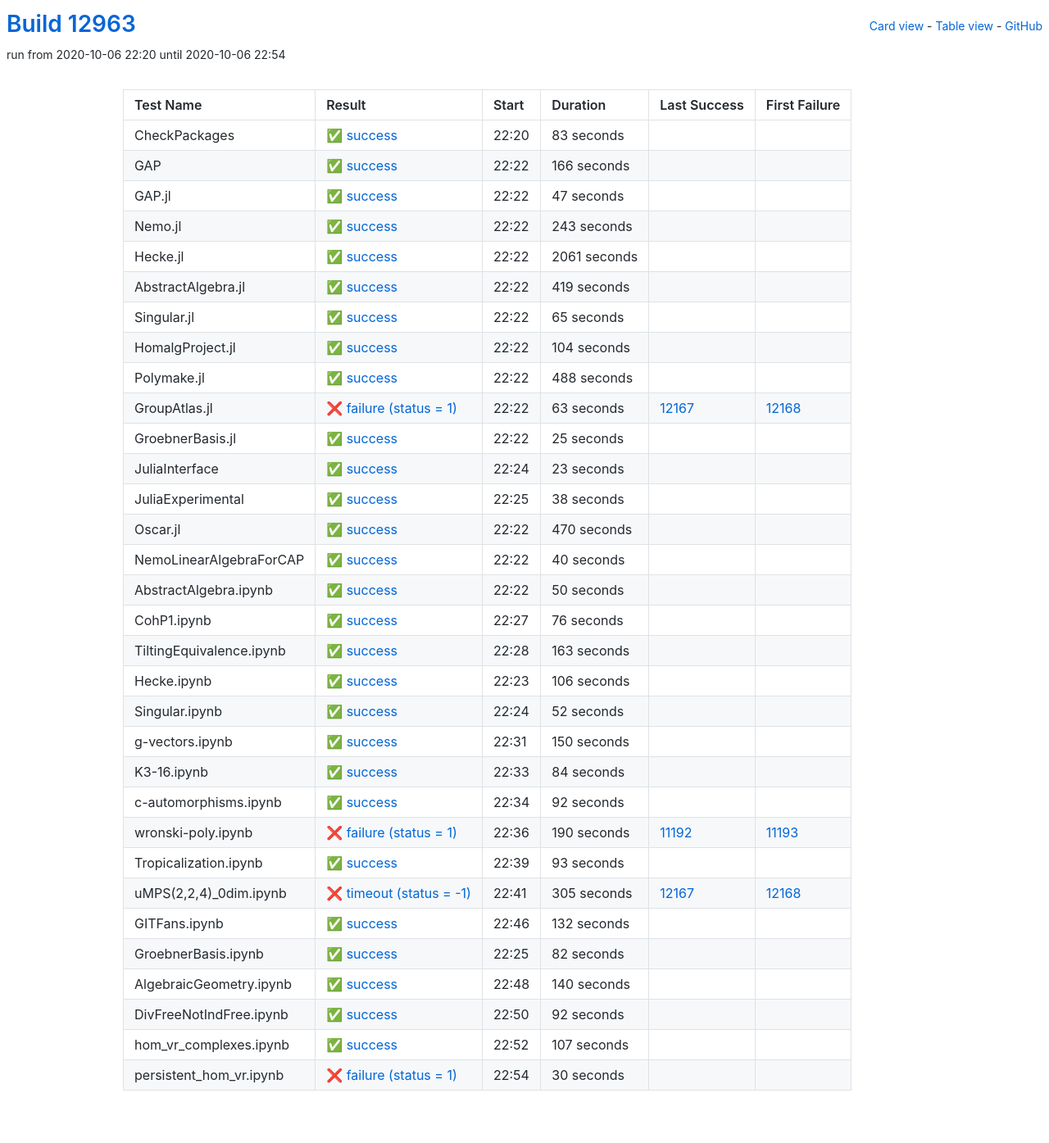
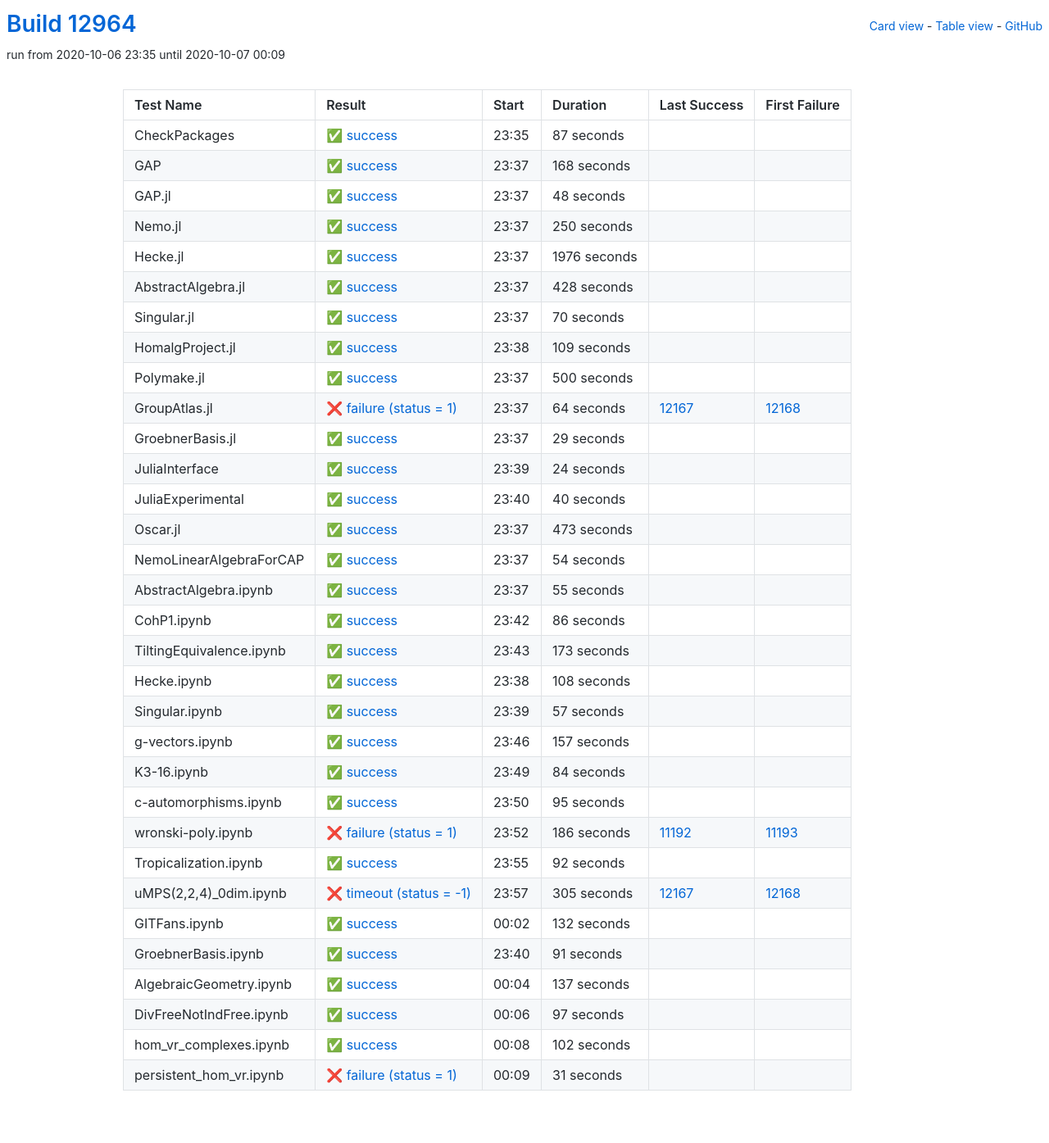
Before and after one commit to oscar-system/oscar-ci-status, a Jekyll site: the page built from table.html, in a window 1280 px wide. Shown: the whole page at 82% size. Built offline with Jekyll 4.4.1, drawn with Linux system fonts in a browser that asks for light colours.

Commit message:
Build #12964

```diff
--- a/_data/ci.yml
+++ b/_data/ci.yml
@@ -1,6 +1,6 @@
 ---
-build: 12963
-build_url: https://oscarci.mathematik.uni-kl.de/job/oscar/12963/
+build: 12964
+build_url: https://oscarci.mathematik.uni-kl.de/job/oscar/12964/
 job: oscar
 organization: oscar-system
 repo: oscar-ci-status
@@ -8,176 +8,152 @@
 tests:
 - name: CheckPackages
   id: checkpackages
-  log: https://oscarci.mathematik.uni-kl.de/job/oscar/12963/artifact/logs/build-12963/CheckPackages.log
-  start: 2020-10-06 22:20
+  log: https://oscarci.mathematik.uni-kl.de/job/oscar/12964/artifact/logs/build-12964/CheckPackages.log
+  start: 2020-10-06 23:35
   success: true
   exitcode: 0
   status: success
-  duration: 83
+  duration: 87
   last_success: false
   last_success_url:
   first_failure: false
   first_failure_url:
 - name: GAP
   id: gap
-  log: https://oscarci.mathematik.uni-kl.de/job/oscar/12963/artifact/logs/build-12963/GAP.log
-  start: 2020-10-06 22:22
+  log: https://oscarci.mathematik.uni-kl.de/job/oscar/12964/artifact/logs/build-12964/GAP.log
+  start: 2020-10-06 23:37
   success: true
   exitcode: 0
   status: success
-  duration: 166
+  duration: 168
   last_success: false
   last_success_url:
   first_failure: false
   first_failure_url:
 - name: GAP.jl
   id: gap-jl
-  log: https://oscarci.mathematik.uni-kl.de/job/oscar/12963/artifact/logs/build-12963/GAP.jl.log
-  start: 2020-10-06 22:22
+  log: https://oscarci.mathematik.uni-kl.de/job/oscar/12964/artifact/logs/build-12964/GAP.jl.log
+  start: 2020-10-06 23:37
   success: true
   exitcode: 0
   status: success
-  duration: 47
+  duration: 48
   last_success: false
   last_success_url:
   first_failure: false
   first_failure_url:
 - name: Nemo.jl
   id: nemo-jl
-  log: https://oscarci.mathematik.uni-kl.de/job/oscar/12963/artifact/logs/build-12963/Nemo.jl.log
-  start: 2020-10-06 22:22
+  log: https://oscarci.mathematik.uni-kl.de/job/oscar/12964/artifact/logs/build-12964/Nemo.jl.log
+  start: 2020-10-06 23:37
   success: true
   exitcode: 0
   status: success
-  duration: 243
+  duration: 250
   last_success: false
   last_success_url:
   first_failure: false
   first_failure_url:
 - name: Hecke.jl
   id: hecke-jl
-  log: https://oscarci.mathematik.uni-kl.de/job/oscar/12963/artifact/logs/build-12963/Hecke.jl.log
-  start: 2020-10-06 22:22
+  log: https://oscarci.mathematik.uni-kl.de/job/oscar/12964/artifact/logs/build-12964/Hecke.jl.log
+  start: 2020-10-06 23:37
   success: true
   exitcode: 0
   status: success
-  duration: 2061
+  duration: 1976
   last_success: false
   last_success_url:
   first_failure: false
   first_failure_url:
 - name: AbstractAlgebra.jl
   id: abstractalgebra-jl
-  log: https://oscarci.mathematik.uni-kl.de/job/oscar/12963/artifact/logs/build-12963/AbstractAlgebra.jl.log
-  start: 2020-10-06 22:22
+  log: https://oscarci.mathematik.uni-kl.de/job/oscar/12964/artifact/logs/build-12964/AbstractAlgebra.jl.log
+  start: 2020-10-06 23:37
   success: true
   exitcode: 0
   status: success
-  duration: 419
+  duration: 428
   last_success: false
   last_success_url:
   first_failure: false
   first_failure_url:
 - name: Singular.jl
   id: singular-jl
-  log: https://oscarci.mathematik.uni-kl.de/job/oscar/12963/artifact/logs/build-12963/Singular.jl.log
-  start: 2020-10-06 22:22
+  log: https://oscarci.mathematik.uni-kl.de/job/oscar/12964/artifact/logs/build-12964/Singular.jl.log
+  start: 2020-10-06 23:37
   success: true
   exitcode: 0
   status: success
-  duration: 65
+  duration: 70
   last_success: false
   last_success_url:
   first_failure: false
   first_failure_url:
 - name: HomalgProject.jl
   id: homalgproject-jl
-  log: https://oscarci.mathematik.uni-kl.de/job/oscar/12963/artifact/logs/build-12963/HomalgProject.jl.log
-  start: 2020-10-06 22:22
+  log: https://oscarci.mathematik.uni-kl.de/job/oscar/12964/artifact/logs/build-12964/HomalgProject.jl.log
+  start: 2020-10-06 23:38
   success: true
   exitcode: 0
   status: success
-  duration: 104
+  duration: 109
   last_success: false
   last_success_url:
   first_failure: false
   first_failure_url:
 - name: Polymake.jl
   id: polymake-jl
-  log: https://oscarci.mathematik.uni-kl.de/job/oscar/12963/artifact/logs/build-12963/Polymake.jl.log
-  start: 2020-10-06 22:22
+  log: https://oscarci.mathematik.uni-kl.de/job/oscar/12964/artifact/logs/build-12964/Polymake.jl.log
+  start: 2020-10-06 23:37
   success: true
   exitcode: 0
   status: success
-  duration: 488
+  duration: 500
   last_success: false
   last_success_url:
   first_failure: false
   first_failure_url:
 - name: GroupAtlas.jl
   id: groupatlas-jl
-  log: https://oscarci.mathematik.uni-kl.de/job/oscar/12963/artifact/logs/build-12963/GroupAtlas.jl.log
-  start: 2020-10-06 22:22
+  log: https://oscarci.mathematik.uni-kl.de/job/oscar/12964/artifact/logs/build-12964/GroupAtlas.jl.log
+  start: 2020-10-06 23:37
   success: false
   exitcode: 1
   status: failure
-  duration: 63
+  duration: 64
   last_success: 12167
   last_success_url: https://oscarci.mathematik.uni-kl.de/job/oscar/12167/
   first_failure: 12168
   first_failure_url: https://oscarci.mathematik.uni-kl.de/job/oscar/12168/
 - name: GroebnerBasis.jl
   id: groebnerbasis-jl
-  log: https://oscarci.mathematik.uni-kl.de/job/oscar/12963/artifact/logs/build-12963/GroebnerBasis.jl.log
-  start: 2020-10-06 22:22
+  log: https://oscarci.mathematik.uni-kl.de/job/oscar/12964/artifact/logs/build-12964/GroebnerBasis.jl.log
+  start: 2020-10-06 23:37
   success: true
   exitcode: 0
   status: success
-  duration: 25
+  duration: 29
   last_success: false
   last_success_url:
   first_failure: false
   first_failure_url:
 - name: JuliaInterface
   id: juliainterface
-  log: https://oscarci.mathematik.uni-kl.de/job/oscar/12963/artifact/logs/build-12963/JuliaInterface.log
-  start: 2020-10-06 22:24
+  log: https://oscarci.mathematik.uni-kl.de/job/oscar/12964/artifact/logs/build-12964/JuliaInterface.log
+  start: 2020-10-06 23:39
   success: true
   exitcode: 0
   status: success
-  duration: 23
+  duration: 24
   last_success: false
   last_success_url:
   first_failure: false
   first_failure_url:
 - name: JuliaExperimental
   id: juliaexperimental
-  log: https://oscarci.mathematik.uni-kl.de/job/oscar/12963/artifact/logs/build-12963/JuliaExperimental.log
-  start: 2020-10-06 22:25
-  success: true
-  exitcode: 0
-  status: success
-  duration: 38
-  last_success: false
-  last_success_url:
-  first_failure: false
-  first_failure_url:
-- name: Oscar.jl
-  id: oscar-jl
-  log: https://oscarci.mathematik.uni-kl.de/job/oscar/12963/artifact/logs/build-12963/Oscar.jl.log
-  start: 2020-10-06 22:22
-  success: true
-  exitcode: 0
-  status: success
-  duration: 470
-  last_success: false
-  last_success_url:
-  first_failure: false
-  first_failure_url:
-- name: NemoLinearAlgebraForCAP
-  id: nemolinearalgebraforcap
-  log: https://oscarci.mathematik.uni-kl.de/job/oscar/12963/artifact/logs/build-12963/NemoLinearAlgebraForCAP.log
-  start: 2020-10-06 22:22
+  log: https://oscarci.mathematik.uni-kl.de/job/oscar/12964/artifact/logs/build-12964/JuliaExperimental.log
+  start: 2020-10-06 23:40
   success: true
   exitcode: 0
   status: success
@@ -186,82 +162,106 @@
   last_success_url:
   first_failure: false
   first_failure_url:
-- name: AbstractAlgebra.ipynb
-  id: abstractalgebra-ipynb
-  log: https://oscarci.mathematik.uni-kl.de/job/oscar/12963/artifact/logs/build-12963/AbstractAlgebra.ipynb.log
-  start: 2020-10-06 22:22
+- name: Oscar.jl
+  id: oscar-jl
+  log: https://oscarci.mathematik.uni-kl.de/job/oscar/12964/artifact/logs/build-12964/Oscar.jl.log
+  start: 2020-10-06 23:37
   success: true
   exitcode: 0
   status: success
-  duration: 50
+  duration: 473
+  last_success: false
+  last_success_url:
+  first_failure: false
+  first_failure_url:
+- name: NemoLinearAlgebraForCAP
+  id: nemolinearalgebraforcap
+  log: https://oscarci.mathematik.uni-kl.de/job/oscar/12964/artifact/logs/build-12964/NemoLinearAlgebraForCAP.log
+  start: 2020-10-06 23:37
+  success: true
+  exitcode: 0
+  status: success
+  duration: 54
+  last_success: false
+  last_success_url:
+  first_failure: false
+  first_failure_url:
+- name: AbstractAlgebra.ipynb
+  id: abstractalgebra-ipynb
+  log: https://oscarci.mathematik.uni-kl.de/job/oscar/12964/artifact/logs/build-12964/AbstractAlgebra.ipynb.log
+  start: 2020-10-06 23:37
+  success: true
+  exitcode: 0
+  status: success
+  duration: 55
   last_success: false
   last_success_url:
   first_failure: false
   first_failure_url:
 - name: CohP1.ipynb
   id: cohp1-ipynb
-  log: https://oscarci.mathematik.uni-kl.de/job/oscar/12963/artifact/logs/build-12963/CohP1.ipynb.log
-  start: 2020-10-06 22:27
+  log: https://oscarci.mathematik.uni-kl.de/job/oscar/12964/artifact/logs/build-12964/CohP1.ipynb.log
+  start: 2020-10-06 23:42
   success: true
   exitcode: 0
   status: success
-  duration: 76
+  duration: 86
   last_success: false
   last_success_url:
   first_failure: false
   first_failure_url:
 - name: TiltingEquivalence.ipynb
   id: tiltingequivalence-ipynb
-  log: https://oscarci.mathematik.uni-kl.de/job/oscar/12963/artifact/logs/build-12963/TiltingEquivalence.ipynb.log
-  start: 2020-10-06 22:28
+  log: https://oscarci.mathematik.uni-kl.de/job/oscar/12964/artifact/logs/build-12964/TiltingEquivalence.ipynb.log
+  start: 2020-10-06 23:43
   success: true
   exitcode: 0
   status: success
-  duration: 163
+  duration: 173
   last_success: false
   last_success_url:
   first_failure: false
   first_failure_url:
 - name: Hecke.ipynb
   id: hecke-ipynb
-  log: https://oscarci.mathematik.uni-kl.de/job/oscar/12963/artifact/logs/build-12963/Hecke.ipynb.log
-  start: 2020-10-06 22:23
+  log: https://oscarci.mathematik.uni-kl.de/job/oscar/12964/artifact/logs/build-12964/Hecke.ipynb.log
+  start: 2020-10-06 23:38
   success: true
   exitcode: 0
   status: success
-  duration: 106
+  duration: 108
   last_success: false
   last_success_url:
   first_failure: false
   first_failure_url:
 - name: Singular.ipynb
   id: singular-ipynb
-  log: https://oscarci.mathematik.uni-kl.de/job/oscar/12963/artifact/logs/build-12963/Singular.ipynb.log
-  start: 2020-10-06 22:24
+  log: https://oscarci.mathematik.uni-kl.de/job/oscar/12964/artifact/logs/build-12964/Singular.ipynb.log
+  start: 2020-10-06 23:39
   success: true
   exitcode: 0
   status: success
-  duration: 52
+  duration: 57
   last_success: false
   last_success_url:
   first_failure: false
   first_failure_url:
 - name: g-vectors.ipynb
   id: g-vectors-ipynb
-  log: https://oscarci.mathematik.uni-kl.de/job/oscar/12963/artifact/logs/build-12963/g-vectors.ipynb.log
-  start: 2020-10-06 22:31
+  log: https://oscarci.mathematik.uni-kl.de/job/oscar/12964/artifact/logs/build-12964/g-vectors.ipynb.log
+  start: 2020-10-06 23:46
   success: true
   exitcode: 0
   status: success
-  duration: 150
+  duration: 157
   last_success: false
   last_success_url:
   first_failure: false
   first_failure_url:
 - name: K3-16.ipynb
   id: k3-16-ipynb
-  log: https://oscarci.mathematik.uni-kl.de/job/oscar/12963/artifact/logs/build-12963/K3-16.ipynb.log
-  start: 2020-10-06 22:33
+  log: https://oscarci.mathematik.uni-kl.de/job/oscar/12964/artifact/logs/build-12964/K3-16.ipynb.log
+  start: 2020-10-06 23:49
   success: true
   exitcode: 0
   status: success
@@ -272,8 +272,32 @@
   first_failure_url:
 - name: c-automorphisms.ipynb
   id: c-automorphisms-ipynb
-  log: https://oscarci.mathematik.uni-kl.de/job/oscar/12963/artifact/logs/build-12963/c-automorphisms.ipynb.log
-  start: 2020-10-06 22:34
+  log: https://oscarci.mathematik.uni-kl.de/job/oscar/12964/artifact/logs/build-12964/c-automorphisms.ipynb.log
+  start: 2020-10-06 23:50
+  success: true
+  exitcode: 0
+  status: success
+  duration: 95
+  last_success: false
+  last_success_url:
+  first_failure: false
+  first_failure_url:
+- name: wronski-poly.ipynb
+  id: wronski-poly-ipynb
+  log: https://oscarci.mathematik.uni-kl.de/job/oscar/12964/artifact/logs/build-12964/wronski-poly.ipynb.log
+  start: 2020-10-06 23:52
+  success: false
+  exitcode: 1
+  status: failure
+  duration: 186
+  last_success: 11192
+  last_success_url: https://oscarci.mathematik.uni-kl.de/job/oscar/11192/
+  first_failure: 11193
+  first_failure_url: https://oscarci.mathematik.uni-kl.de/job/oscar/11193/
+- name: Tropicalization.ipynb
+  id: tropicalization-ipynb
+  log: https://oscarci.mathematik.uni-kl.de/job/oscar/12964/artifact/logs/build-12964/Tropicalization.ipynb.log
+  start: 2020-10-06 23:55
   success: true
   exitcode: 0
   status: success
@@ -282,34 +306,10 @@
   last_success_url:
   first_failure: false
   first_failure_url:
-- name: wronski-poly.ipynb
-  id: wronski-poly-ipynb
-  log: https://oscarci.mathematik.uni-kl.de/job/oscar/12963/artifact/logs/build-12963/wronski-poly.ipynb.log
-  start: 2020-10-06 22:36
-  success: false
-  exitcode: 1
-  status: failure
-  duration: 190
-  last_success: 11192
-  last_success_url: https://oscarci.mathematik.uni-kl.de/job/oscar/11192/
-  first_failure: 11193
-  first_failure_url: https://oscarci.mathematik.uni-kl.de/job/oscar/11193/
-- name: Tropicalization.ipynb
-  id: tropicalization-ipynb
-  log: https://oscarci.mathematik.uni-kl.de/job/oscar/12963/artifact/logs/build-12963/Tropicalization.ipynb.log
-  start: 2020-10-06 22:39
-  success: true
-  exitcode: 0
-  status: success
-  duration: 93
-  last_success: false
-  last_success_url:
-  first_failure: false
-  first_failure_url:
 - name: uMPS(2,2,4)_0dim.ipynb
   id: umps-2-2-4-0dim-ipynb
-  log: https://oscarci.mathematik.uni-kl.de/job/oscar/12963/artifact/logs/build-12963/uMPS-2-2-4-_0dim.ipynb.log
-  start: 2020-10-06 22:41
+  log: https://oscarci.mathematik.uni-kl.de/job/oscar/12964/artifact/logs/build-12964/uMPS-2-2-4-_0dim.ipynb.log
+  start: 2020-10-06 23:57
   success: false
   exitcode: -1
   status: timeout
@@ -320,8 +320,8 @@
   first_failure_url: https://oscarci.mathematik.uni-kl.de/job/oscar/12168/
 - name: GITFans.ipynb
   id: gitfans-ipynb
-  log: https://oscarci.mathematik.uni-kl.de/job/oscar/12963/artifact/logs/build-12963/GITFans.ipynb.log
-  start: 2020-10-06 22:46
+  log: https://oscarci.mathematik.uni-kl.de/job/oscar/12964/artifact/logs/build-12964/GITFans.ipynb.log
+  start: 2020-10-07 00:02
   success: true
   exitcode: 0
   status: success
@@ -332,60 +332,60 @@
   first_failure_url:
 - name: GroebnerBasis.ipynb
   id: groebnerbasis-ipynb
-  log: https://oscarci.mathematik.uni-kl.de/job/oscar/12963/artifact/logs/build-12963/GroebnerBasis.ipynb.log
-  start: 2020-10-06 22:25
+  log: https://oscarci.mathematik.uni-kl.de/job/oscar/12964/artifact/logs/build-12964/GroebnerBasis.ipynb.log
+  start: 2020-10-06 23:40
   success: true
   exitcode: 0
   status: success
-  duration: 82
+  duration: 91
   last_success: false
   last_success_url:
   first_failure: false
   first_failure_url:
 - name: AlgebraicGeometry.ipynb
   id: algebraicgeometry-ipynb
-  log: https://oscarci.mathematik.uni-kl.de/job/oscar/12963/artifact/logs/build-12963/AlgebraicGeometry.ipynb.log
-  start: 2020-10-06 22:48
+  log: https://oscarci.mathematik.uni-kl.de/job/oscar/12964/artifact/logs/build-12964/AlgebraicGeometry.ipynb.log
+  start: 2020-10-07 00:04
   success: true
   exitcode: 0
   status: success
-  duration: 140
+  duration: 137
   last_success: false
   last_success_url:
   first_failure: false
   first_failure_url:
 - name: DivFreeNotIndFree.ipynb
   id: divfreenotindfree-ipynb
-  log: https://oscarci.mathematik.uni-kl.de/job/oscar/12963/artifact/logs/build-12963/DivFreeNotIndFree.ipynb.log
-  start: 2020-10-06 22:50
+  log: https://oscarci.mathematik.uni-kl.de/job/oscar/12964/artifact/logs/build-12964/DivFreeNotIndFree.ipynb.log
+  start: 2020-10-07 00:06
   success: true
   exitcode: 0
   status: success
-  duration: 92
+  duration: 97
   last_success: false
   last_success_url:
   first_failure: false
   first_failure_url:
 - name: hom_vr_complexes.ipynb
   id: hom-vr-complexes-ipynb
-  log: https://oscarci.mathematik.uni-kl.de/job/oscar/12963/artifact/logs/build-12963/hom_vr_complexes.ipynb.log
-  start: 2020-10-06 22:52
+  log: https://oscarci.mathematik.uni-kl.de/job/oscar/12964/artifact/logs/build-12964/hom_vr_complexes.ipynb.log
+  start: 2020-10-07 00:08
   success: true
   exitcode: 0
   status: success
-  duration: 107
+  duration: 102
   last_success: false
   last_success_url:
   first_failure: false
   first_failure_url:
 - name: persistent_hom_vr.ipynb
   id: persistent-hom-vr-ipynb
-  log: https://oscarci.mathematik.uni-kl.de/job/oscar/12963/artifact/logs/build-12963/persistent_hom_vr.ipynb.log
-  start: 2020-10-06 22:54
+  log: https://oscarci.mathematik.uni-kl.de/job/oscar/12964/artifact/logs/build-12964/persistent_hom_vr.ipynb.log
+  start: 2020-10-07 00:09
   success: false
   exitcode: 1
   status: failure
-  duration: 30
+  duration: 31
   last_success: false
   last_success_url:
   first_failure: false
```
Also changed, not shown: README.md.
